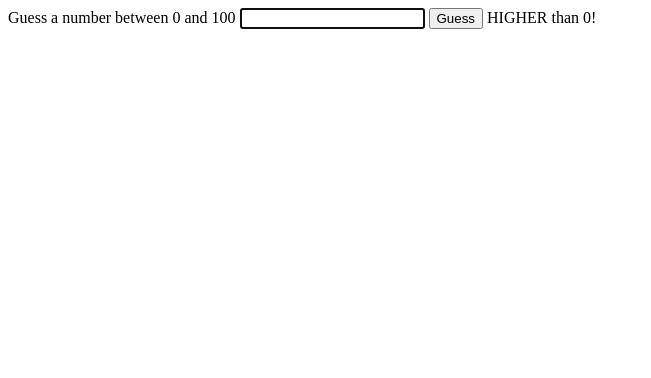
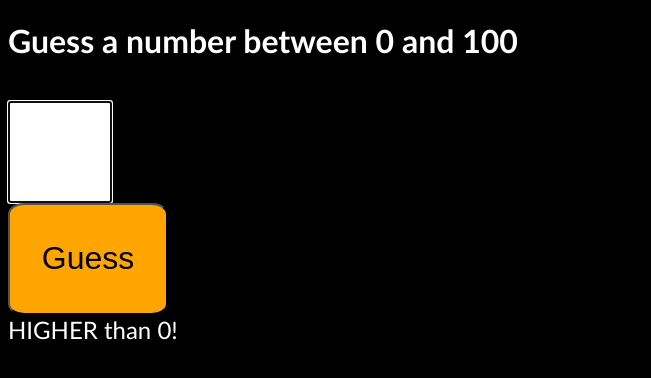
Before and after one commit to Vlad-Vasiliu/guess_me, a plain HTML site: page index.html in a window 1280 px wide. Both pictures are taken after a click on the button "Guess". Shown: the whole page, without its empty margins (0-651 px from the left). Drawn offline with Linux system fonts and the light colour scheme.

Commit message:
added SOME styling...frustrating

```diff
--- a/index.html
+++ b/index.html
@@ -1,17 +1,27 @@
 <!DOCTYPE html>
 <html lang="en">
-<head>
-    <meta charset="UTF-8">
-    <meta name="viewport" content="width=device-width, initial-scale=1.0">
+  <head>
+    <meta charset="UTF-8" />
+    <meta name="viewport" content="width=device-width, initial-scale=1.0" />
     <title>Guess My Number</title>
-</head>
-<body>
-    <label for="guess">Guess a number between 0 and 100</label>
-    <input type="text" id = "guess" value=""/>
-    <button id="submit" onclick="getInfo()">Guess</button>
-    <span id="hint"></span>
-    <button id="play_again" hidden onclick="play()">Play again</button>
+    <link rel="stylesheet" href="style.css" />
+  </head>
+  <body>
+
+    <div class='container'>
+
+        <h1>Guess a number between 0 and 100</h1>
+        <br />
+
+        <input type="text" id="guess" value="" />
+        <br />
+        <button id="submit" onclick="getInfo()" class = 'buttons'>Guess</button>
+        <button id="play_again" onclick="play()" hidden class="buttons">Play again</button>
+        <br />
+        <span id="hint" class="description"></span>
+
+    </div>
+
     <script src="index.js"></script>
-
-</body>
+  </body>
 </html>
--- a/index.js
+++ b/index.js
@@ -2,6 +2,7 @@
 let num_guesses = 1
 let actual = Math.floor(Math.random()*100)
 let guesses_list = []
+
 // document.querySelector('#guess').focus()
 
 const play = () => {
@@ -14,11 +15,12 @@ const play = () => {
     console.log(actual)
 
     //reseting DOM elements to proper new game and fousing on input
-    document.querySelector('#guess').focus()
+    document.querySelector('#submit').removeAttribute('hidden')
     document.getElementById('hint').innerHTML='';
     document.querySelector('#play_again').setAttribute('style','display:"none"')
     document.querySelector('#submit').removeAttribute('disabled')
     document.querySelector('#guess').removeAttribute('disabled')
+    document.querySelector('#guess').focus()
 }
 
 const getInfo = (e) =>{
@@ -57,6 +59,7 @@ const getInfo = (e) =>{
             else {
                 document.getElementById('hint').innerHTML=`YOU SHOULD PLAY THE LOTTO, TOO LUCKY!`
             }
+            document.querySelector('#submit').setAttribute('hidden','')
             document.getElementById('play_again').setAttribute('style','display:inline')
 
             return 0;
@@ -74,6 +77,7 @@ const getInfo = (e) =>{
 
 }
 
+// check for invalid inputs like strings or higher than 100, lower than 0
 const validate_input = () => {
     guess = document.querySelector('#guess').value
     if ( isNaN(guess) )  return false;
--- a/style.css
+++ b/style.css
@@ -0,0 +1,45 @@
+body {
+  background-color: black;
+  /* display: flex; */
+  /* justify-content: center; */
+  color: white;
+  font-family: 'Gill Sans', 'Gill Sans MT', Calibri, 'Trebuchet MS', sans-serif;
+}
+
+.container {
+  /* margin: 0px auto; */
+
+  /* display: flex; */
+  width:50%;
+  justify-content: center;
+
+
+}
+
+#guess {
+    width: 6rem;
+    height: 6rem;
+    font-size: 5rem;
+    color: orangered;
+
+}
+
+.buttons {
+    width: 10rem;
+    height: 7rem;
+    font-size: 2rem;
+    background-color: orange ;
+    border-radius: 10%;
+    padding: 1rem;
+
+}
+
+.buttons:hover {
+    /* background-color:orangered; */
+    font-weight:bold;
+
+}
+
+.description {
+    font-size: x-large;
+}
```
